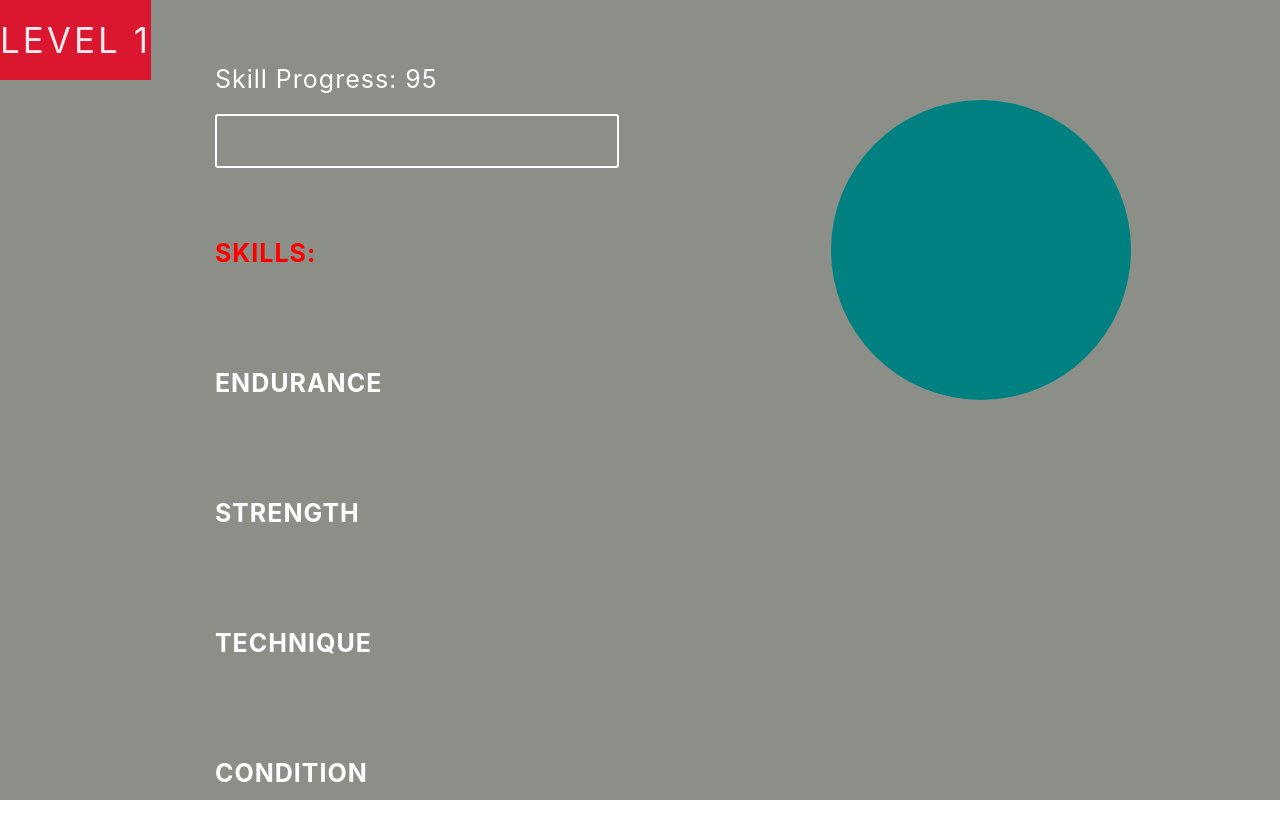
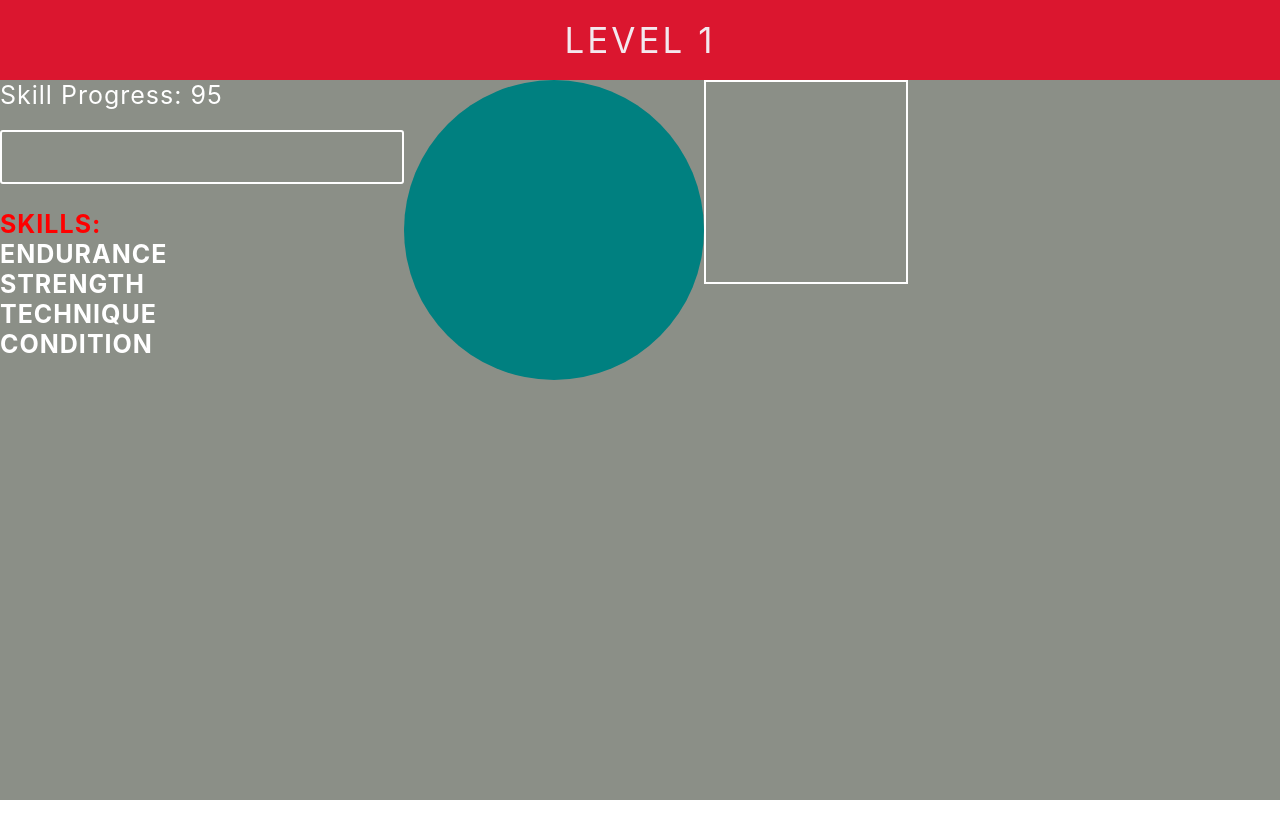
Before and after one commit to Malga90/clicker, a React app: page / in a window 1280 px wide. Shown: the top 838 px of the page. Built offline with nearby package versions, Linux system fonts and the light colour scheme.

Commit message:
gym upgrade component

```diff
--- a/src/components/Dashboard/Dashboard.js
+++ b/src/components/Dashboard/Dashboard.js
@@ -3,6 +3,7 @@ import DashboardContainer from "./styled/DashboardContainer";
 import TrainingBag from "../TrainingBag/TrainingBag";
 import Header from "../Header/Header";
 import SkillBar from "../SkillBar/SkillBar";
+import GymUpgrade from "../GymUpgrade/GymUpgrade";
 
 class Dashboard extends Component {
   constructor(props) {
@@ -36,6 +37,7 @@ class Dashboard extends Component {
         <Header level={this.state.level} />
         <SkillBar skill={this.state.skill} />
         <TrainingBag onClick={this.skillIncrement} />
+        <GymUpgrade />
       </DashboardContainer>
     );
   }
--- a/src/components/Dashboard/styled/DashboardContainer.js
+++ b/src/components/Dashboard/styled/DashboardContainer.js
@@ -4,6 +4,7 @@ const DashboardContainer = styled.div`
   height: 100vh;
   background: #8b8f87;
   display: flex;
+  flex-wrap: wrap;
 `;
 
 export default DashboardContainer;
--- /dev/null
+++ b/src/components/GymUpgrade/GymUpgrade.js
@@ -0,0 +1,10 @@
+import React, { Component } from "react";
+import GymUpgradeContainer from "./styled/GymUpgradeContainer";
+
+class Dashboard extends Component {
+  render() {
+    return <GymUpgradeContainer />;
+  }
+}
+
+export default Dashboard;
--- /dev/null
+++ b/src/components/GymUpgrade/styled/GymUpgradeContainer.js
@@ -0,0 +1,9 @@
+import styled from "styled-components";
+
+const GymUpgradeContainer = styled.div`
+  width: 200px;
+  height: 200px;
+  border: 2px solid white;
+`;
+
+export default GymUpgradeContainer;
--- a/src/components/Header/styled/HeaderContainer.js
+++ b/src/components/Header/styled/HeaderContainer.js
@@ -2,14 +2,16 @@ import styled from "styled-components";
 
 const HeaderContainer = styled.div`
   height: 10vh;
+  width: 100%;
   background: #db162f;
   color: #f3e8ee;
+  font-size: 35px;
+  letter-spacing: 3px;
+  text-transform: uppercase;
+
   display: flex;
   justify-content: center;
   align-items: center;
-  font-size: 35px;
-  letter-spacing: 3px;
-  text-transform: uppercase;
 `;
 
 export default HeaderContainer;
--- a/src/components/SkillBar/styled/SkillBarContainer.js
+++ b/src/components/SkillBar/styled/SkillBarContainer.js
@@ -4,7 +4,6 @@ const SkillBarContainer = styled.div`
   color: white;
   font-size: 25px;
   letter-spacing: 1px;
-  margin: 5%;
 `;
 
 export default SkillBarContainer;
--- a/src/components/SkillBar/styled/SkillsList.js
+++ b/src/components/SkillBar/styled/SkillsList.js
@@ -3,7 +3,6 @@ import styled from "styled-components";
 const DashboardContainer = styled.ul`
   list-style-type: none;
   text-transform: uppercase;
-  margin-top: 70px;
   color: red;
   font-weight: 700;
   padding: 0;
--- a/src/components/SkillBar/styled/SkillsListElement.js
+++ b/src/components/SkillBar/styled/SkillsListElement.js
@@ -2,7 +2,6 @@ import styled from "styled-components";
 
 const DashboardContainer = styled.li`
   color: white;
-  margin-top: 100px;
 `;
 
 export default DashboardContainer;
--- a/src/components/TrainingBag/styled/TrainingBagContainer.js
+++ b/src/components/TrainingBag/styled/TrainingBagContainer.js
@@ -4,7 +4,6 @@ const TrainingBagContainer = styled.div`
   height: 300px;
   width: 300px;
   border-radius: 50%;
-  margin: 100px auto;
   background: teal;
 `;
 
```
